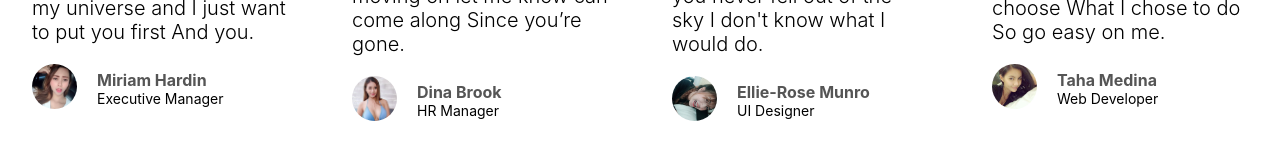
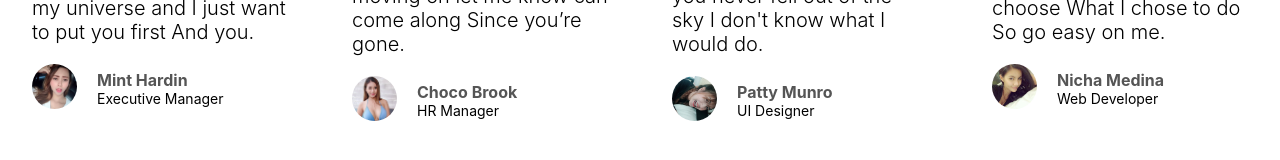
Before and after one commit to nalary/keewee, a Next.js app: page / in a window 1280 px wide. Shown: the part 3015-3175 px from the top of the page. Built offline with nearby package versions, Linux system fonts and the light colour scheme.

Commit message:
changed names of people finally.

```diff
--- a/data.js
+++ b/data.js
@@ -214,7 +214,7 @@ export const users = [
         logo: "ms.png",
         avatar: "mint.jpg",
         comment: "And they said that we can't be together Because Because we come from different sides You, you are my universe and I just want to put you first And you.",
-        name: "Miriam Hardin",
+        name: "Mint Hardin",
         title: "Executive Manager",
     },
     {
@@ -222,7 +222,7 @@ export const users = [
         logo: "google.png",
         avatar: "choco.jpg",
         comment: "I’ve been feeling jaded don’t know how I should play it tell me how to play it. Now you, you’ve been moving on let me know can come along Since you’re gone.",
-        name: "Dina Brook",
+        name: "Choco Brook",
         title: "HR Manager",
     },
     {
@@ -230,7 +230,7 @@ export const users = [
         logo: "facebook.png",
         avatar: "patty.jpg",
         comment: "They were just doin' it wrong I gave up on love until you made me believe in it after all After all, mm If you never fell out of the sky I don't know what I would do.",
-        name: "Ellie-Rose Munro",
+        name: "Patty Munro",
         title: "UI Designer",
     },
     {
@@ -238,7 +238,7 @@ export const users = [
         logo: "yahoo.png",
         avatar: "nicha.jpg",
         comment: "Go easy on me baby I was still a child Didn't get the chance to Feel the world around me I had no time to choose What I chose to do So go easy on me.",
-        name: "Taha Medina",
+        name: "Nicha Medina",
         title: "Web Developer",
     },
 ];
```
